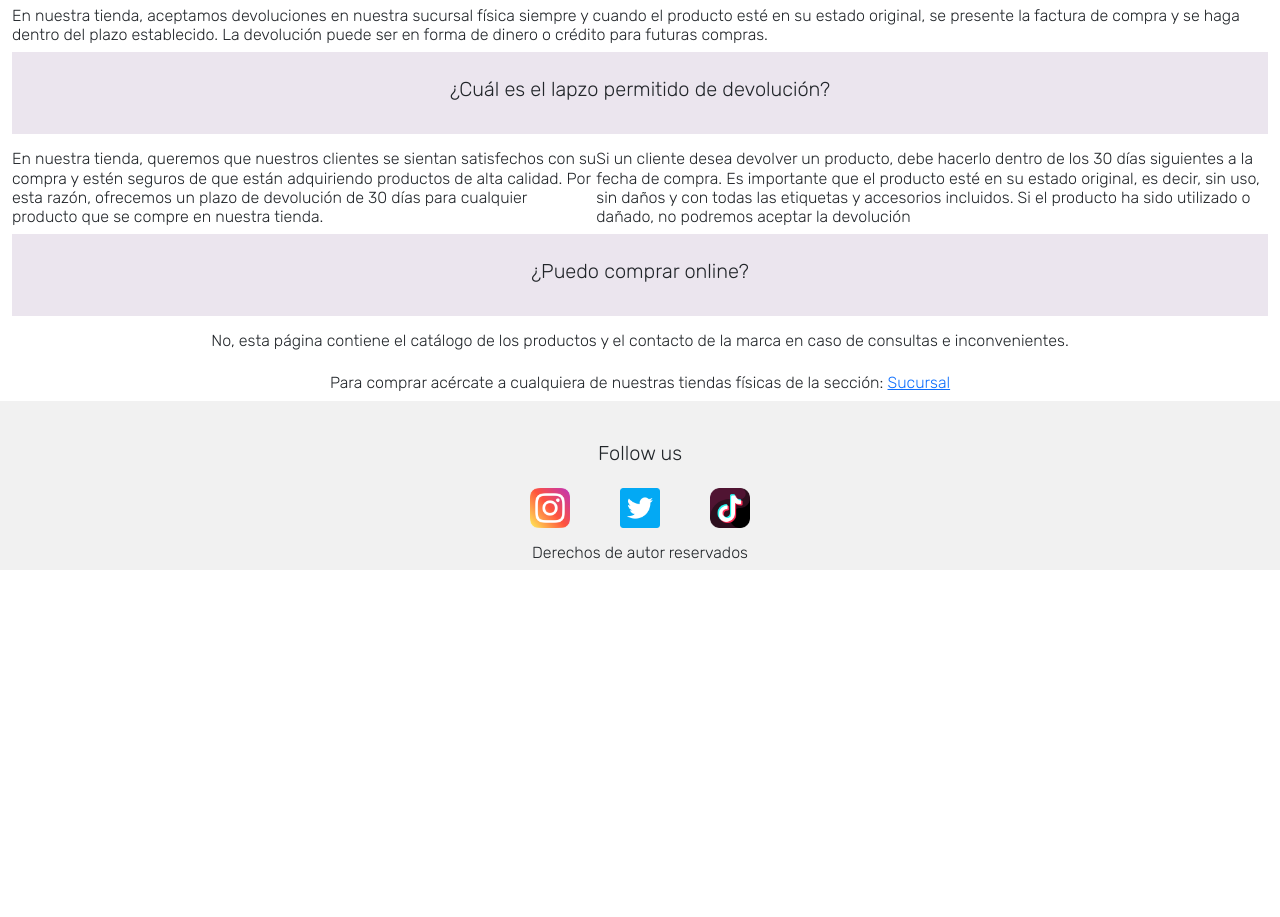
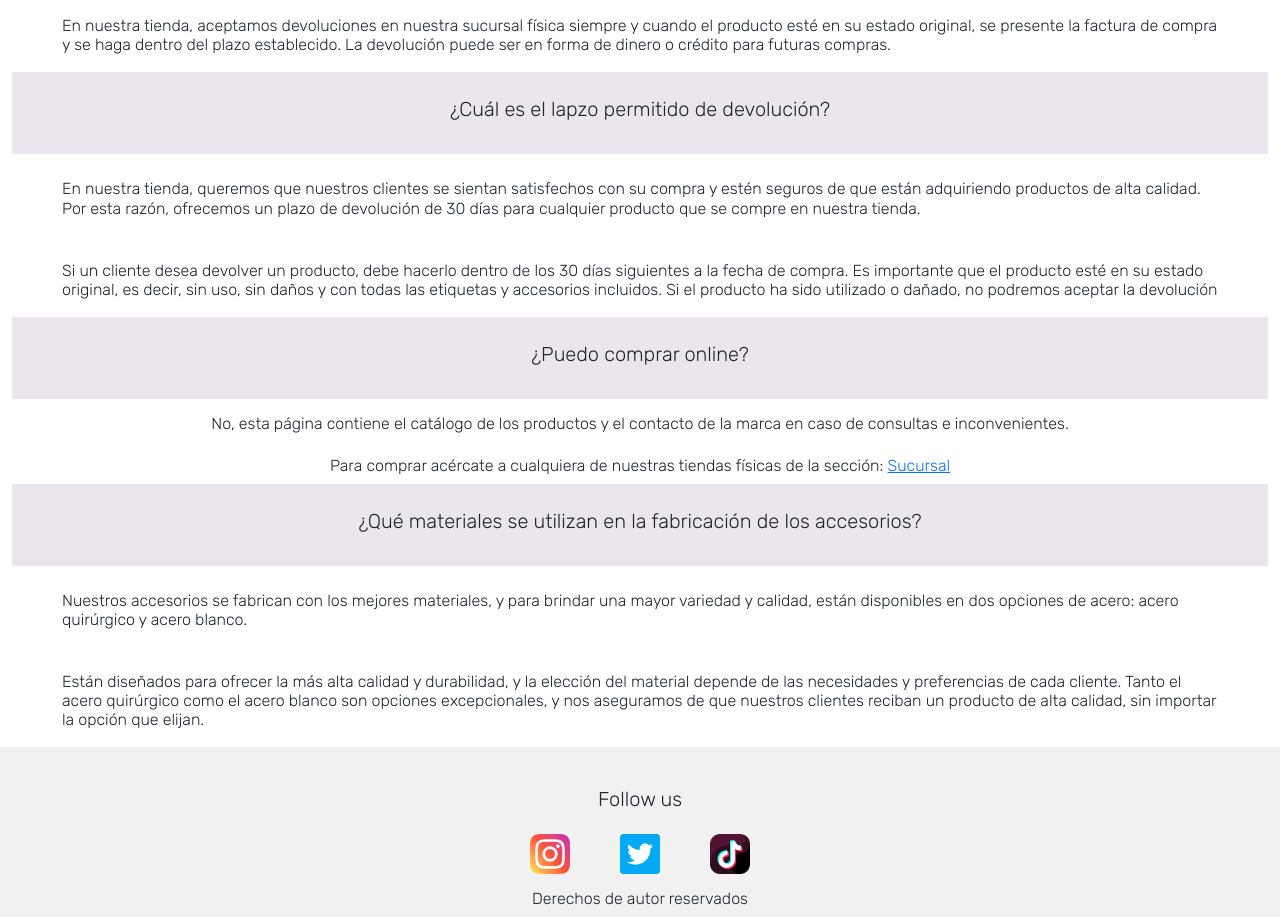
Before and after one commit to luciaBoo/PF-Boo, a website: page pages/preguntasfrecuentes.html in a window 1280 px wide. Shown: the part 360-1277 px from the top of the page. Before the commit the page ends 930 px from the top, so only its background shows below. Drawn offline with nearby package versions, Linux system fonts and the light colour scheme.

Commit message:
agregando AOS, SEO, y texto a pages PF

```diff
--- a/pages/preguntasfrecuentes.html
+++ b/pages/preguntasfrecuentes.html
@@ -59,15 +59,17 @@
             <div class="col-xl-12 col-12 d-flex justify-content-center bg-grey">
                 <h5>¿Tu compra no fue lo que esperabas?</h5>
             </div>
-            <div class="col-xl-12 col-12 d-flex justify-content-center PDG15" data-aos="fade-right">
-              <h6>En nuestra tienda, aceptamos devoluciones en nuestra sucursal física siempre y cuando el producto esté en su estado original, se presente la factura de compra y se haga dentro del plazo establecido. La devolución puede ser en forma de dinero o crédito para futuras compras.</h6>
+            <div class="col-xl-12 col-6 d-flex justify-content-center PDG15" data-aos="fade-right">
+              <h6 class="respuestaPF">En nuestra tienda, aceptamos devoluciones en nuestra sucursal física siempre y cuando el producto esté en su estado original, se presente la factura de compra y se haga dentro del plazo establecido. La devolución puede ser en forma de dinero o crédito para futuras compras.</h6>
             </div>
             <div class="col-xl-12 col-12 d-flex justify-content-center bg-grey">
                 <h5>¿Cuál es el lapzo permitido de devolución?</h5>
             </div>
-            <div class="col-xl-12 col-12 d-flex justify-content-center PDG15" data-aos="fade-right">
-                <h6>En nuestra tienda, queremos que nuestros clientes se sientan satisfechos con su compra y estén seguros de que están adquiriendo productos de alta calidad. Por esta razón, ofrecemos un plazo de devolución de 30 días para cualquier producto que se compre en nuestra tienda. </h6>
-                <h6>Si un cliente desea devolver un producto, debe hacerlo dentro de los 30 días siguientes a la fecha de compra. Es importante que el producto esté en su estado original, es decir, sin uso, sin daños y con todas las etiquetas y accesorios incluidos. Si el producto ha sido utilizado o dañado, no podremos aceptar la devolución</h6>
+            <div class="col-xl-12 col-6 d-flex justify-content-center PDG15" data-aos="fade-right">
+                <h6 class="respuestaPF">En nuestra tienda, queremos que nuestros clientes se sientan satisfechos con su compra y estén seguros de que están adquiriendo productos de alta calidad. Por esta razón, ofrecemos un plazo de devolución de 30 días para cualquier producto que se compre en nuestra tienda. </h6>
+            </div>
+            <div class="col-xl-12 col-6 d-flex justify-content-center PDG15" data-aos="fade-right">
+            <h6 class="respuestaPF">Si un cliente desea devolver un producto, debe hacerlo dentro de los 30 días siguientes a la fecha de compra. Es importante que el producto esté en su estado original, es decir, sin uso, sin daños y con todas las etiquetas y accesorios incluidos. Si el producto ha sido utilizado o dañado, no podremos aceptar la devolución</h6>
             </div>
             <div class="col-xl-12 col-12 d-flex justify-content-center bg-grey">
                 <h5>¿Puedo comprar online?</h5>
@@ -75,10 +77,19 @@
             <div class="col-xl-12 col-12 d-flex justify-content-center PDG15" data-aos="fade-right">
                 <h6>No, esta página contiene el catálogo de los productos y el contacto de la marca en caso de consultas e inconvenientes.</h6>
             </div>
-            <div class="col-xl-12 col-12 d-flex justify-content-center PDG15">
+            <div class="col-xl-12 col-12 d-flex justify-content-center PDG15" data-aos="fade-right">
                 <h6>Para comprar acércate a cualquiera de nuestras tiendas físicas de la sección: <a href="sucursal.html">Sucursal</a></h6>
             </div>
-            <footer class="row">
+            <div class="col-xl-12 col-12 d-flex justify-content-center bg-grey">
+              <h5>¿Qué materiales se utilizan en la fabricación de los accesorios?</h5>
+            </div>
+          <div class="col-xl-12 col-12 d-flex justify-content-center PDG15" data-aos="fade-right">
+              <h6 class="respuestaPF"> Nuestros accesorios se fabrican con los mejores materiales, y para brindar una mayor variedad y calidad, están disponibles en dos opciones de acero: acero quirúrgico y acero blanco.</h6>
+          </div>
+          <div class="col-xl-12 col-12 d-flex justify-content-center PDG15" data-aos="fade-right">
+            <h6 class="respuestaPF"> Están diseñados para ofrecer la más alta calidad y durabilidad, y la elección del material depende de las necesidades y preferencias de cada cliente. Tanto el acero quirúrgico como el acero blanco son opciones excepcionales, y nos aseguramos de que nuestros clientes reciban un producto de alta calidad, sin importar la opción que elijan.</h6>
+          </div>
+          <footer class="row">
                 <div class="col-xl-12 col-12 d-flex justify-content-center">
                     <h5>Follow us</h5>
                 </div>
--- a/scss/_nBackground.scss
+++ b/scss/_nBackground.scss
@@ -3,4 +3,4 @@
 .bg-grey{
     background-color: rgba(232, 225, 235, 0.842); padding: 25px;}
 .bg-pink{
-    background-color: $lightpink; padding: 10px;}
+    background-color: rgb(255, 243, 228); padding: 10px;}
--- a/scss/_nVariables.scss
+++ b/scss/_nVariables.scss
@@ -1,3 +1,2 @@
-$lightpink: rgb(255, 243, 228);
 $f-family-secundario: "Rubik";
 $f-family-primario: "Gloock";
--- a/scss/style.scss
+++ b/scss/style.scss
@@ -13,6 +13,10 @@ h1{
 .PDG05{padding-top: 5px;}
 .PDG15{padding-top: 15px;}
 .PDG30{padding-top: 30px;}
+.respuestaPF{
+    display: inline;
+    padding: 10px 50px;
+}
 footer{
     background-color: rgba(175, 172, 173, 0.171); padding-top: 40px;}
 
```
Also changed, not shown: css/style.css, 1 other file.
